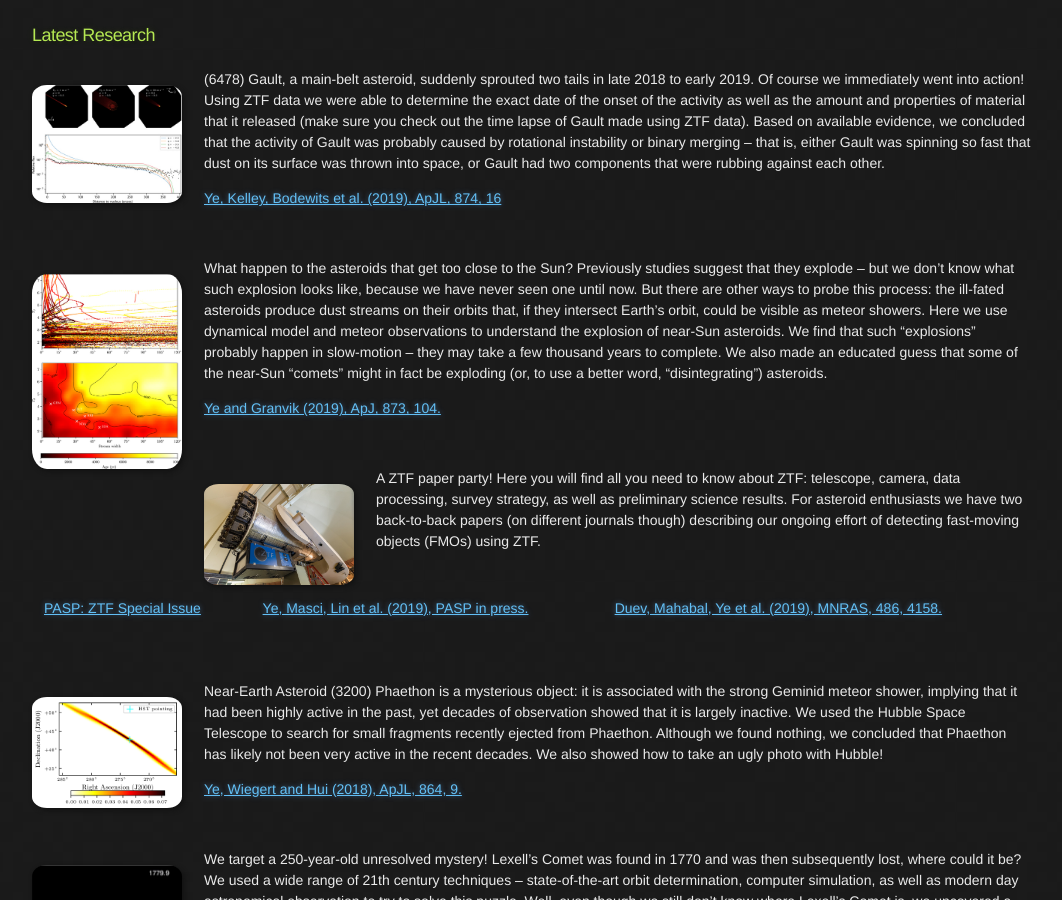
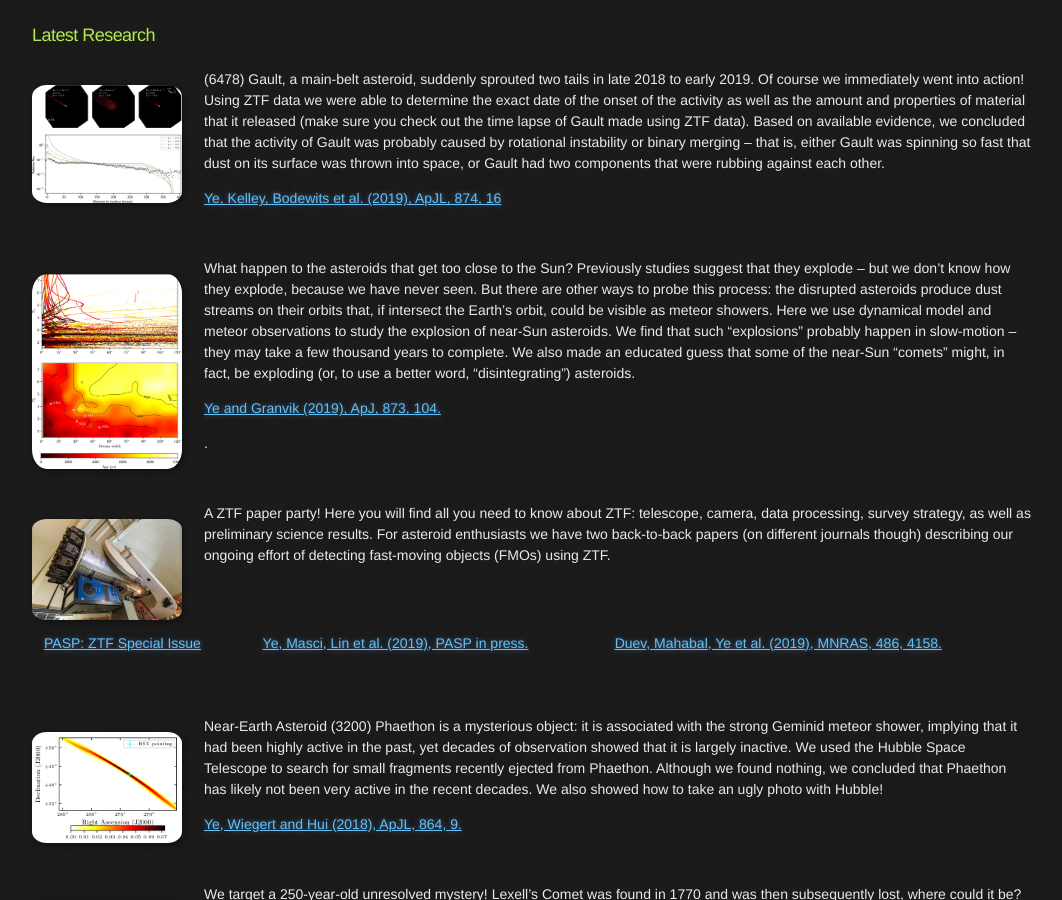
Before and after one commit to Yeqzids/Yeqzids.GitHub.io, a Jekyll site: the page built from index.md, in a window 1280 px wide and 900 px high, scrolled down 1547 px. Shown: the whole window, without its empty margins (108-1170 px from the left). Built offline with Jekyll 4.4.1, drawn with Linux system fonts in a browser that asks for light colours; nearby versions of some CDN libraries.

Commit message:
Update index.md

```diff
--- a/index.md
+++ b/index.md
@@ -57,11 +57,11 @@
 
 <img style="float: left;" src="imgs/apjab05baf4_lr.jpg" width="150">
 
-
-
-What happen to the asteroids that get too close to the Sun? Previously studies suggest that they explode -- but we don't know what such explosion looks like, because we have never seen one until now. But there are other ways to probe this process: the ill-fated asteroids produce dust streams on their orbits that, if they intersect Earth's orbit, could be visible as meteor showers. Here we use dynamical model and meteor observations to understand the explosion of near-Sun asteroids. We find that such "explosions" probably happen in slow-motion -- they may take a few thousand years to complete. We also made an educated guess that some of the near-Sun "comets" might in fact be exploding (or, to use a better word, "disintegrating") asteroids.
+What happen to the asteroids that get too close to the Sun? Previously studies suggest that they explode -- but we don't know how they explode, because we have never seen. But there are other ways to probe this process: the disrupted asteroids produce dust streams on their orbits that, if intersect the Earth's orbit, could be visible as meteor showers. Here we use dynamical model and meteor observations to study the explosion of near-Sun asteroids. We find that such "explosions" probably happen in slow-motion -- they may take a few thousand years to complete. We also made an educated guess that some of the near-Sun "comets" might, in fact, be exploding (or, to use a better word, "disintegrating") asteroids.
 
 [Ye and Granvik (2019), ApJ, 873, 104.](https://iopscience.iop.org/article/10.3847/1538-4357/ab05ba/meta)
+
+.
 
 <br>
 
```
